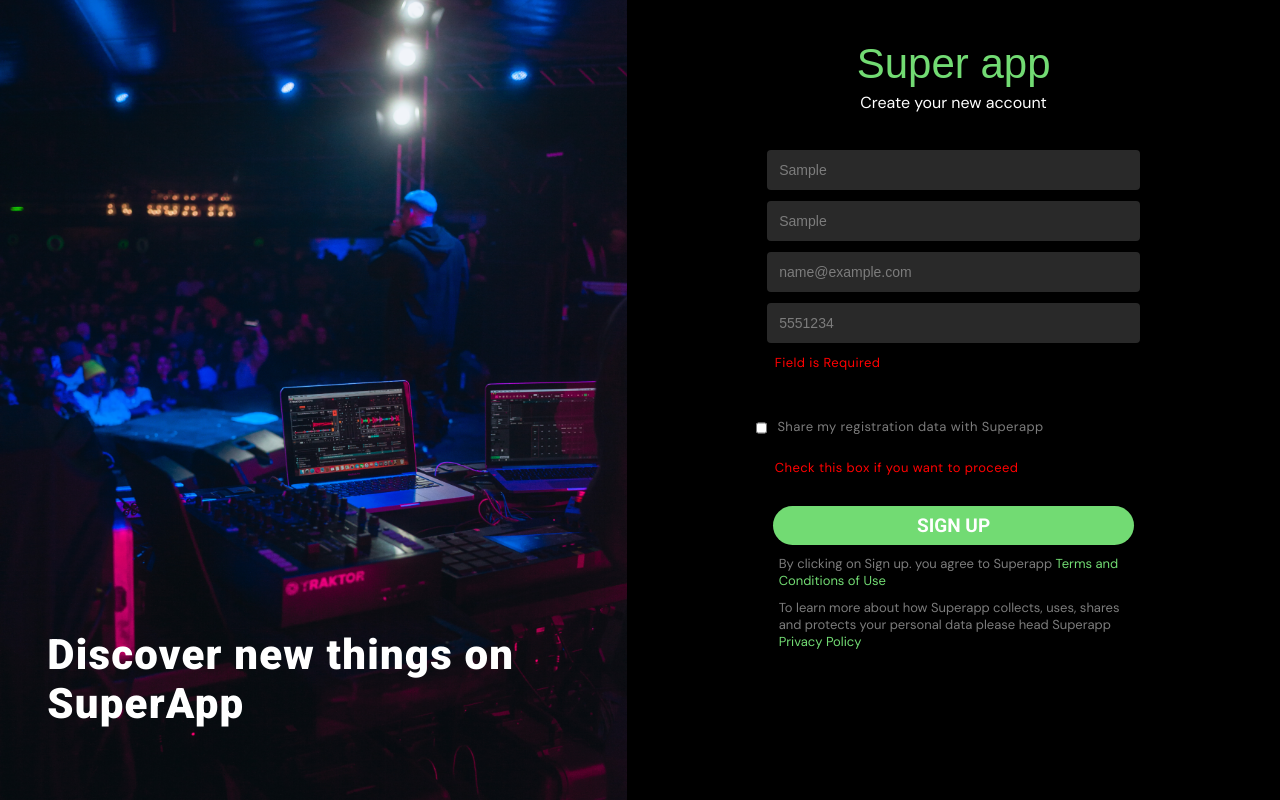
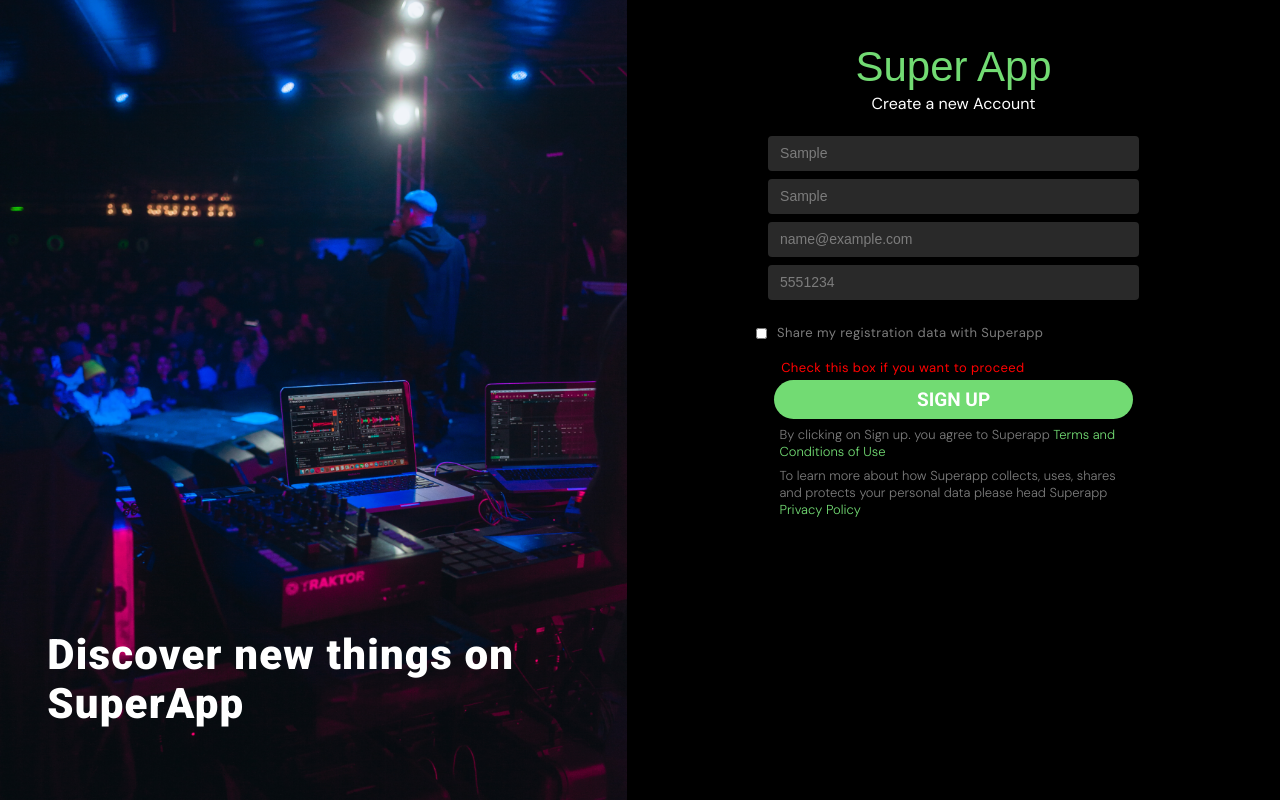
Before and after one commit to ritikprashar/React-Super-App, a React (Create React App) app: page /home in a window 1280 px wide. Both pictures are taken after typing "Sample", "Sample", "name@example.com", "5551234" into the empty fields and a click on the button "SIGN UP". Built offline with nearby package versions, Linux system fonts and the light colour scheme; a web font is replaced by a local one.

Commit message:
home page updated

```diff
--- a/src/components/Home/SignUp.jsx
+++ b/src/components/Home/SignUp.jsx
@@ -1,195 +1,128 @@
-import React, { useState, useEffect } from "react";
+import React, { useState } from "react";
 import styles from "./SignUp.module.css";
 import { useNavigate } from "react-router-dom";
 
-function SignUp() {
-  const [name, setName] = useState("");
-  const [userName, setUserName] = useState("");
-  const [email, setEmail] = useState("");
-  const [mobile, setMobile] = useState("");
-  const [isChecked, setIsChecked] = useState("");
+const SignUp = () => {
+  const [formValues, setFromValues] = useState({
+    check: false,
+    name: "",
+    username: "",
+    mail: "",
+    mobile: "",
+  });
+  const [nameError, setNameError] = useState(false);
+  const [userNameError, setUserNameError] = useState(false);
+  const [mailError, setMailError] = useState(false);
+  const [mobileError, setMobileError] = useState(false);
+  const [signUpError, setSignUpError] = useState(false);
+  const navigate = useNavigate();
+  const handleChange = (e) => {
+    setFromValues({ ...formValues, [e.target.name]: e.target.value });
+  };
+  const handleSubmit = (e) => {
+    e.preventDefault();
+    let valid = true;
+    if (!(formValues.name.trim().length > 0)) {
+      setNameError(true);
+      valid = false;
+    } else {
+      setNameError(false);
+    }
+    if (!(formValues.username.trim().length > 0)) {
+      setUserNameError(true);
+      valid = false;
+    } else {
+      setUserNameError(false);
+    }
+    if (!(formValues.mail.trim().length > 0)) {
+      setMailError(true);
+      valid = false;
+    } else {
+      setMailError(false);
+    }
+    if (!(formValues.mobile.trim().length > 0)) {
+      setMobileError(true);
+      valid = false;
+    } else {
+      setMobileError(false);
+    }
+    if (!formValues.check) {
+      setSignUpError(true);
+      valid = false;
+    } else {
+      setSignUpError(false);
+    }
 
-  const [nameError, setNameError] = useState("");
-  const [userNameError, setUserNameError] = useState("");
-  const [mailError, setMailError] = useState("");
-  const [mobileError, setMobileError] = useState("");
-  const [checkboxError, setCheckboxError] = useState("");
-  const navigate = useNavigate();
-
-  useEffect(() => {
-    const storedName = localStorage.getItem("inputName");
-    const storedUserName = localStorage.getItem("inputUserName");
-    const storedMail = localStorage.getItem("inputEmail");
-    const storedMobile = localStorage.getItem("inputMobile");
-
-    if (storedName) {
-      setName(storedName);
-    }
-    if (storedUserName) {
-      setUserName(storedUserName);
-    }
-    if (storedMail) {
-      setEmail(storedMail);
-    }
-    if (storedMobile) {
-      setMobile(storedMobile);
-    }
-  }, []);
-
-  const handleNameChange = (e) => {
-    setName(e.target.value);
-    setNameError("");
-  };
-  const handleUserNameChange = (e) => {
-    setUserName(e.target.value);
-    setUserNameError("");
-  };
-  const handleMailChange = (e) => {
-    setEmail(e.target.value);
-    setMailError("");
-  };
-  const handleMobileChange = (e) => {
-    setMobile(e.target.value);
-    setMobileError("");
-  };
-  const handleCheckboxChange = (e) => {
-    setIsChecked(e.target.checked);
-    if (!e.target.checked) {
-      setCheckboxError("Check this box if you want to proceed");
-    } else {
-      setCheckboxError("");
+    if (valid) {
+      window.localStorage.setItem("userData", JSON.stringify(formValues));
+      navigate("/type");
     }
   };
-
-  const handleSubmit = (e) => {
-    e.preventDefault();
-    localStorage.setItem("inputName", name);
-    localStorage.setItem("inputUserName", userName);
-    localStorage.setItem("inputEmail", email);
-    localStorage.setItem("inputMobile", mobile);
-
-    let isValid = true;
-    if (!name.match(/^[a-zA-Z]{2,30}$/)) {
-      setNameError("Field is Required");
-      isValid = false;
-    } else {
-      setNameError("");
-    }
-    if (!userName.match(/^[a-zA-Z0-9_]{3,20}$/)) {
-      setUserNameError("Field is Required");
-      isValid = false;
-    } else {
-      setUserNameError("");
-    }
-    if (!email.match(/^[a-zA-Z0-9._%+-]+@[a-zA-Z0-9.-]+\.[a-zA-Z]{2,}$/)) {
-      setMailError("Field is Required");
-      isValid = false;
-    } else {
-      setMailError("");
-    }
-    if (!mobile.match(/^[0-9]{10}$/)) {
-      setMobileError("Field is Required");
-      isValid = false;
-    } else {
-      setMobileError("");
-    }
-    if (!isChecked) {
-      setCheckboxError("Check this box if you want to proceed");
-      isValid = false;
-    } else {
-      setCheckboxError("");
-    }
-    if (isValid) {
-      navigate("/type");
-    }
-    return isValid;
-  };
-
-  useEffect(() => {
-    const handleUnload = () => {
-      localStorage.removeItem("inputName");
-      localStorage.removeItem("inputUserName");
-      localStorage.removeItem("inputEmail");
-      localStorage.removeItem("inputMobile");
-    };
-    window.onbeforeunload = handleUnload;
-
-    return () => {
-      window.onbeforeunload = null;
-    };
-  }, []);
-
   return (
     <div className={styles.container}>
-      <h1>Super app</h1>
-      <p>Create your new account</p>
+      <h1>Super App</h1>
+      <p>Create a new Account</p>
 
-      <form onSubmit={handleSubmit}>
+      <form>
         <input
-          onChange={handleNameChange}
-          style={{
-            border: nameError && name === "" ? "1px solid #F00" : "none",
-          }}
-          value={name}
+          onChange={(e) => handleChange(e)}
           type="text"
+          name="name"
           placeholder="Name"
-          name={name}
-        />
-        {nameError && <p className={styles.error}>{nameError}</p>}
+        ></input>
+        {nameError ? <p className={styles.error}>Field is Required</p> : <></>}
+        <input
+          onChange={(e) => handleChange(e)}
+          type="text"
+          name="username"
+          placeholder="UserName"
+        ></input>
+        {userNameError ? (
+          <p className={styles.error}>Field is Required</p>
+        ) : (
+          <></>
+        )}
+        <input
+          onChange={(e) => handleChange(e)}
+          type="email"
+          name="mail"
+          placeholder="Email"
+        ></input>
+        {mailError ? <p className={styles.error}>Field is Required</p> : <></>}
 
         <input
-          value={userName}
-          onChange={handleUserNameChange}
-          style={{
-            border:
-              userNameError && userName === "" ? "1px solid #F00" : "none",
-          }}
-          type="text"
-          placeholder="UserName"
-          name="username"
-        />
-        {userNameError && <p className={styles.error}>{userNameError}</p>}
-
-        <input
-          value={email}
-          onChange={handleMailChange}
-          style={{
-            border: mailError && email === "" ? "1px solid #F00" : "none",
-          }}
-          type="email"
-          placeholder="Email"
-          name="mail"
-        />
-        {mailError && <p className={styles.error}>{mailError}</p>}
-
-        <input
-          value={mobile}
-          onChange={handleMobileChange}
-          style={{
-            border: mobileError && mobile === "" ? "1px solid #F00" : "none",
-          }}
+          onChange={(e) => handleChange(e)}
           type="tel"
+          name="mobile"
           placeholder="Mobile"
-          name="mobile"
-        />
-        {mobileError && <p className={styles.error}>{mobileError}</p>}
-
+        ></input>
+        {mobileError ? (
+          <p className={styles.error}>Field is Required</p>
+        ) : (
+          <></>
+        )}
         <label>
           <input
-            checked={isChecked}
-            onChange={handleCheckboxChange}
+            onChange={(e) =>
+              setFromValues({
+                ...formValues,
+                [e.target.name]: e.target.checked,
+              })
+            }
             type="checkbox"
             name="check"
           />
           Share my registration data with Superapp
         </label>
-        {checkboxError && <p className={styles.error}>{checkboxError}</p>}
+        {signUpError ? (
+          <p className={styles.error}>Check this box if you want to proceed</p>
+        ) : (
+          <></>
+        )}
 
-        <button onClick={(e) => handleSubmit(e)} type="submit">
+        <button type="submit" onClick={(e) => handleSubmit(e)}>
           SIGN UP
         </button>
-      </form>
-
         <footer className={styles.guide}>
           <p>
             By clicking on Sign up. you agree to Superapp
@@ -204,8 +137,9 @@ function SignUp() {
             <span style={{ color: " #72db73" }}> Privacy Policy</span>
           </p>
         </footer>
+      </form>
     </div>
   );
-}
+};
 
 export default SignUp;
--- a/src/components/Home/SignUp.module.css
+++ b/src/components/Home/SignUp.module.css
@@ -2,8 +2,8 @@
   width: 51vw;
   background: #000;
   color: #fff;
-  height: 100vh;
-  padding: 3.1vw;
+  max-height: 100vh;
+  padding: 3.2vw;
   text-align: center;
 }
 
@@ -12,7 +12,7 @@
   font-family: "Single Day", sans-serif;
   font-weight: 400;
   color: #72db73;
-  margin-bottom: 4px;
+  margin: 2px;
 }
 
 .container p {
@@ -20,14 +20,14 @@
   font-family: DM Sans;
   font-weight: 400;
   font-size: 16px;
-  margin-bottom: 26px;
+  margin-bottom: 14px;
 }
 
 form input {
   display: block;
-  margin: 11px auto;
+  margin: 8px auto;
   font-size: 14px;
-  height: 40px;
+  height: 35px;
   padding: 12px;
   width: 65%;
   background-color: #292929;
@@ -44,7 +44,7 @@ form label {
   font-family: DM Sans;
   font-weight: 400;
   letter-spacing: 0.401px;
-  line-height: 60px;
+  line-height: 50px;
   margin-left: 4px;
 }
 
@@ -68,14 +68,13 @@ form button {
   font-family: Roboto;
   font-weight: 600;
 }
-
 .guide p {
   font-size: 13px;
   color: #7c7c7c;
   width: 61%;
-  margin: 10px auto;
+  margin: 7px auto;
   font-family: DM Sans;
-  font-weight: 400;
+  font-weight: 300;
   text-align: left;
 }
 
@@ -86,5 +85,7 @@ form .error {
   font-weight: 400;
   letter-spacing: 0.401px;
   text-align: left;
-  margin-left: 108px;
+  margin-left: 113px;
+  margin-top: 0;
+  margin-bottom: 0;
 }
```
Lines whose indentation alone changed are shown as unchanged.
